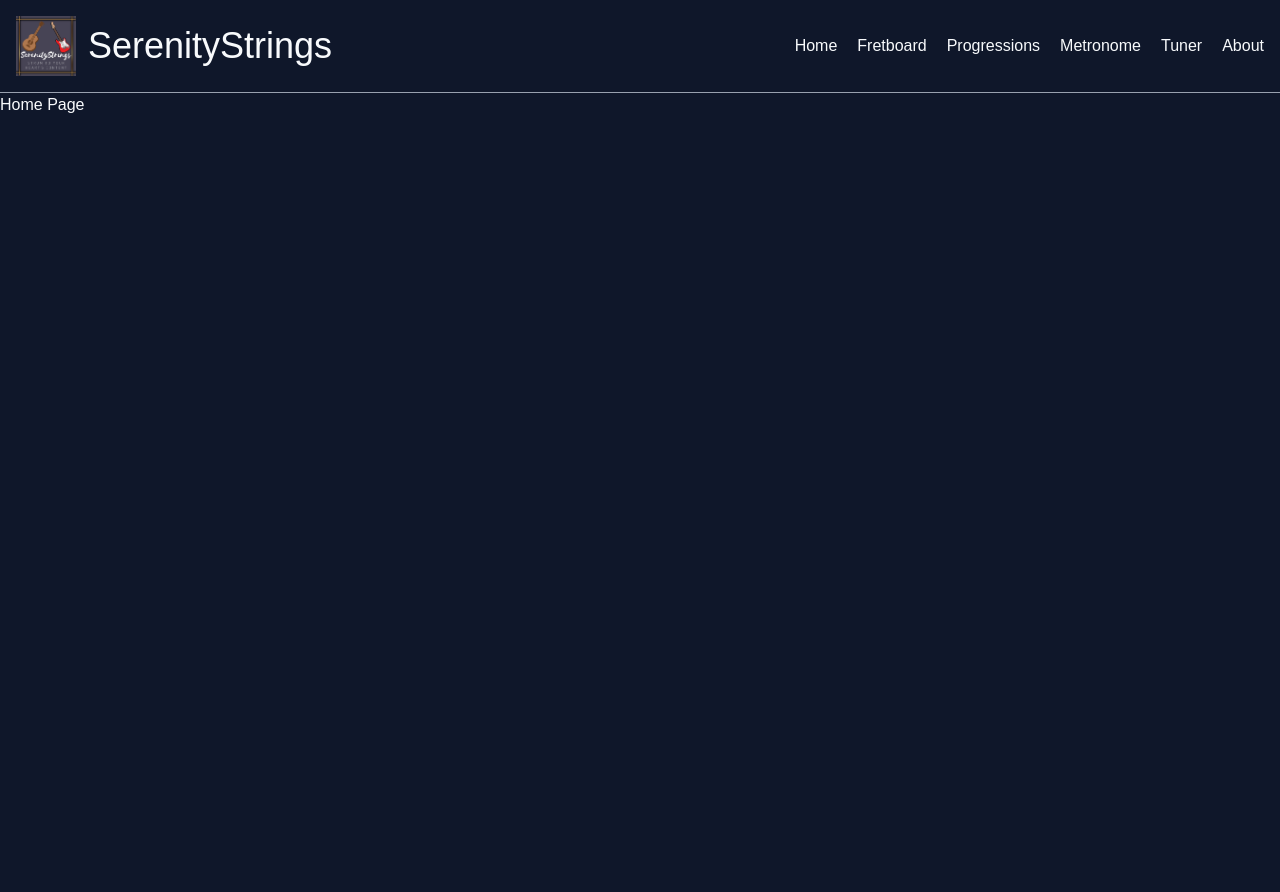
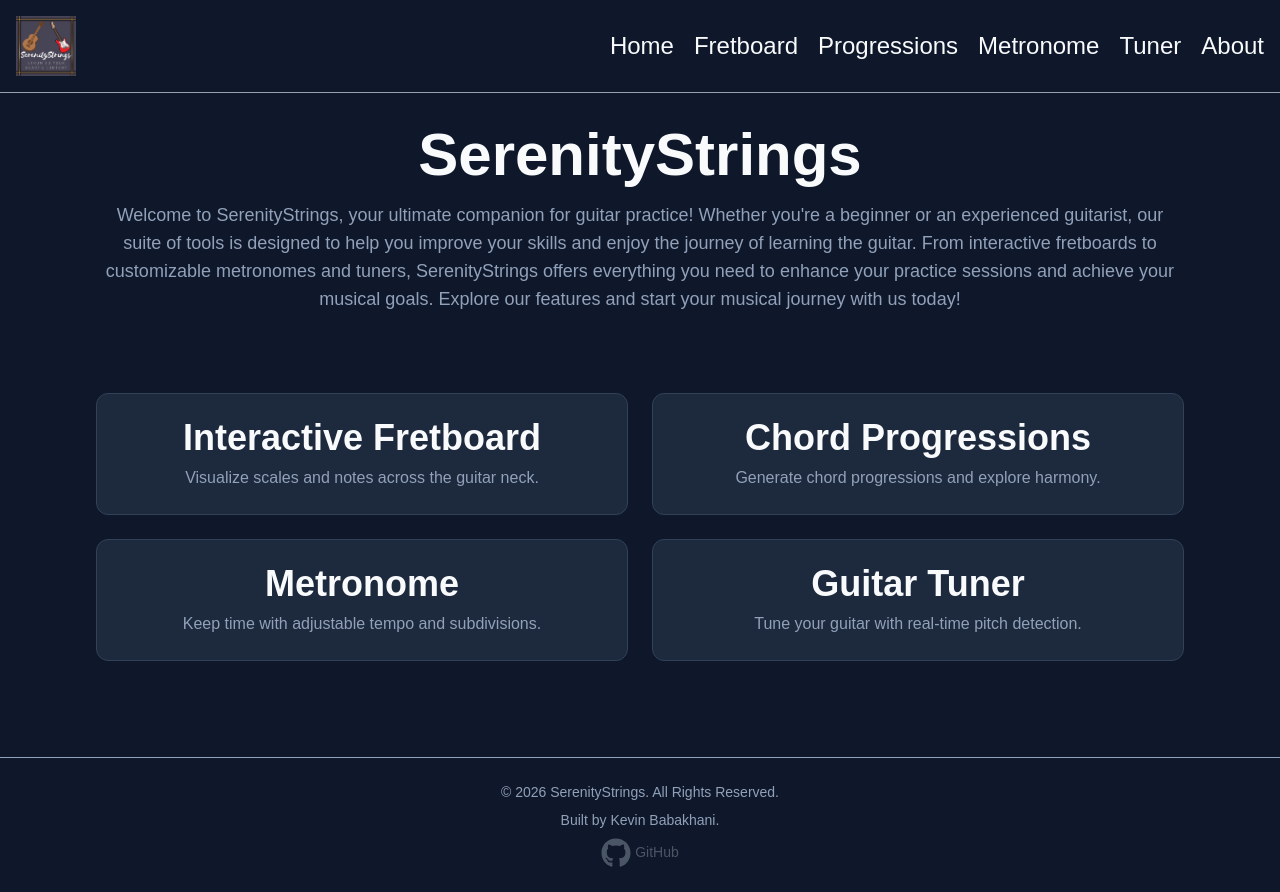
Before and after one commit to SerenityStrings/serenitystrings-client, a Next.js app: page / in a window 1280 px wide. Before the commit the page ends 800 px from the top, so only its background shows below. Built offline with nearby package versions, Linux system fonts and the light colour scheme.

Commit message:
Finished Home Page: Created tool cards component and added to Home Page along with hero section. Created Footer component and added to root layout. installed react icons.

```diff
--- a/package.json
+++ b/package.json
@@ -11,7 +11,8 @@
   "dependencies": {
     "next": "16.2.2",
     "react": "19.2.4",
-    "react-dom": "19.2.4"
+    "react-dom": "19.2.4",
+    "react-icons": "^5.6.0"
   },
   "devDependencies": {
     "@tailwindcss/postcss": "^4",
--- a/src/app/about/page.tsx
+++ b/src/app/about/page.tsx
@@ -11,7 +11,9 @@ export const metadata: Metadata = {
 
 const AboutPage = () => {
   return (
-    <div>About Page</div>
+    <main className = "">
+      About Page
+    </main>
   )
 }
 
--- a/src/app/fretboard/page.tsx
+++ b/src/app/fretboard/page.tsx
@@ -10,7 +10,9 @@ export const metadata: Metadata = {
 
 const FretboardPage = () => {
   return (
-    <div>Fretboard Page</div>
+    <main className = "">
+      Fretboard Page
+    </main>
   )
 }
 
--- a/src/app/layout.tsx
+++ b/src/app/layout.tsx
@@ -2,6 +2,7 @@ import "./globals.css";
 import { Metadata } from 'next';
 
 import Header from "@/components/layout/Header";
+import Footer from '@/components/layout/Footer';
 
 export const metadata: Metadata = {
   title: {
@@ -24,12 +25,15 @@ const RootLayout = ({
 }) => {
   return (
     <html lang = "en">
-      <body>
+      <body className = "flex flex-col min-h-screen"> {/* "Stack children vertically and make the container at least full screen height" */}
         <Header />
+        <main className = "grow"> {/* "Take up all remaining available space" */}
+
         {children}    {/* This is where the content of each page will be rendered.
                       The Header component will be displayed on all pages,
                       and the specific content for each page will be injected here based on the routing. */}
-
+        </main>
+        <Footer />
       </body>
     </html>
   )
--- a/src/app/metronome/page.tsx
+++ b/src/app/metronome/page.tsx
@@ -10,7 +10,9 @@ export const metadata: Metadata = {
 
 const MetronomePage = () => {
   return (
-    <div>Metronome Page</div>
+    <main className = "">
+      Metronome Page
+    </main>
   )
 }
 
--- a/src/app/page.tsx
+++ b/src/app/page.tsx
@@ -6,6 +6,7 @@
 // rafce Shortcut: React Arrow Function Component with Export default.
 
 import React from 'react'
+import ToolCard from '@/components/ui/ToolCard';
 
 import { Metadata } from 'next';
 
@@ -15,7 +16,47 @@ export const metadata: Metadata = {
 
 const HomePage = () => {
   return (
-    <div>Home Page</div>
+    <main className = "p-8 max-w-6xl mx-auto grow">
+
+      {/* Hero Section */}
+      <section className = "text-center mb-12">
+        <h1 className = "text-6xl font-bold mb-4">
+          SerenityStrings
+        </h1>
+        <p className = "text-slate-400 text-lg mb-20">
+          Welcome to SerenityStrings, your ultimate companion for guitar practice! Whether you're a beginner or an experienced guitarist, our suite of tools is designed to help you improve your skills and enjoy the journey of learning the guitar. From interactive fretboards to customizable metronomes and tuners, SerenityStrings offers everything you need to enhance your practice sessions and achieve your musical goals. Explore our features and start your musical journey with us today!
+        </p>
+      </section>
+
+      {/* Tool Cards Section */}
+      <section className = "grid grid-cols-1 md:grid-cols-2 gap-6">
+
+      <ToolCard
+        title = "Interactive Fretboard"
+        description = "Visualize scales and notes across the guitar neck."
+        href = "/fretboard"
+      />
+
+      <ToolCard
+        title = "Chord Progressions"
+        description = "Generate chord progressions and explore harmony."
+        href = "/progressions"
+      />
+
+      <ToolCard
+        title = "Metronome"
+        description = "Keep time with adjustable tempo and subdivisions."
+        href = "/metronome"
+      />
+
+      <ToolCard
+        title = "Guitar Tuner"
+        description = "Tune your guitar with real-time pitch detection."
+        href = "/tuner"
+      />
+
+      </section>
+    </main>
   )
 }
 
--- a/src/app/progressions/page.tsx
+++ b/src/app/progressions/page.tsx
@@ -10,7 +10,9 @@ export const metadata: Metadata = {
 
 const ProgressionsPage = () => {
   return (
-    <div>Progressions Page</div>
+    <main className = "">
+      Progressions Page
+    </main>
   )
 }
 
--- a/src/app/tuner/page.tsx
+++ b/src/app/tuner/page.tsx
@@ -10,7 +10,9 @@ export const metadata: Metadata = {
 
 const TunerPage = () => {
   return (
-    <div>Tuner Page</div>
+    <main className = "">
+      Tuner Page
+    </main>
   )
 }
 
--- /dev/null
+++ b/src/components/layout/Footer.tsx
@@ -0,0 +1,26 @@
+import Link from 'next/link';
+import { FaGithub } from "react-icons/fa";
+
+const Footer = () => {
+  return (
+    <footer className = "mt-16 border-t border-slate-400 p-6 text-center text-sm text-slate-400">
+      <p> © {new Date().getFullYear()} SerenityStrings. All Rights Reserved.</p>
+
+      <p className="mt-2 mb-2">
+      Built by Kevin Babakhani.
+      </p>
+
+      <Link
+      href = "https://github.com/KevinLemon112"
+      className = "text-sm text-gray-600 hover:text-white"
+      target="_blank"
+      rel="noopener noreferrer"
+      >
+        <FaGithub size = {30} className = "inline-block mr-1" />
+         GitHub
+      </Link>
+    </footer>
+  );
+}
+
+export default Footer;
--- a/src/components/layout/Header.tsx
+++ b/src/components/layout/Header.tsx
@@ -10,9 +10,9 @@ const Header = () => {
         <header className = "flex justify-between items-center p-4 border-b border-gray-400">
             <div className = "flex gap-3 items-center">
                 <img src = "/SerenityStrings.png" alt = "SerenityStrings Logo" width = "60"/>
-                <h1 className = "text-4xl"> SerenityStrings </h1>
+                {/*<h1 className = "text-4xl"> SerenityStrings </h1>*/}
             </div>
-            <nav className = "flex gap-5">
+            <nav className = "flex gap-5 text-2xl">
                 <Link href = "/"> Home </Link>
                 <Link href = "/fretboard"> Fretboard </Link>
                 <Link href = "/progressions"> Progressions </Link>
--- /dev/null
+++ b/src/components/ui/ToolCard.tsx
@@ -0,0 +1,21 @@
+import Link from "next/link";
+
+type ToolCardProps = {
+    title: string;
+    description: string;
+    href: string;
+}
+
+const ToolCard = ({title, description, href}: ToolCardProps) => {
+  return (
+    <Link
+    href = {href}
+    className = "block p-6 rounded-xl bg-slate-800 hover:bg-slate-700 transition border border-slate-700"
+    >
+        <h2 className = "text-center text-4xl font-bold mb-2"> {title} </h2>
+        <p className = "text-center text-slate-400"> {description} </p>
+    </Link>
+  );
+}
+
+export default ToolCard
```
Also changed, not shown: 1 other file (tests, documents, lock files or other folders).
